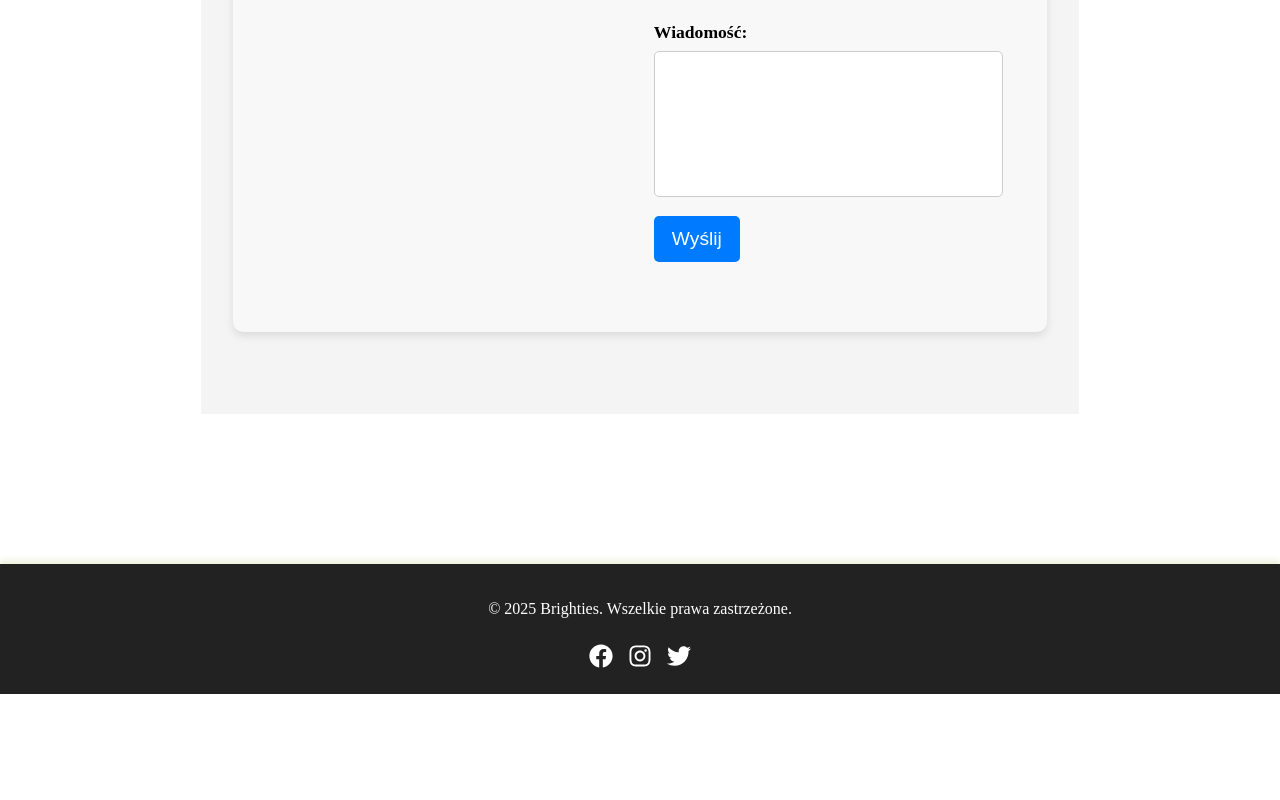
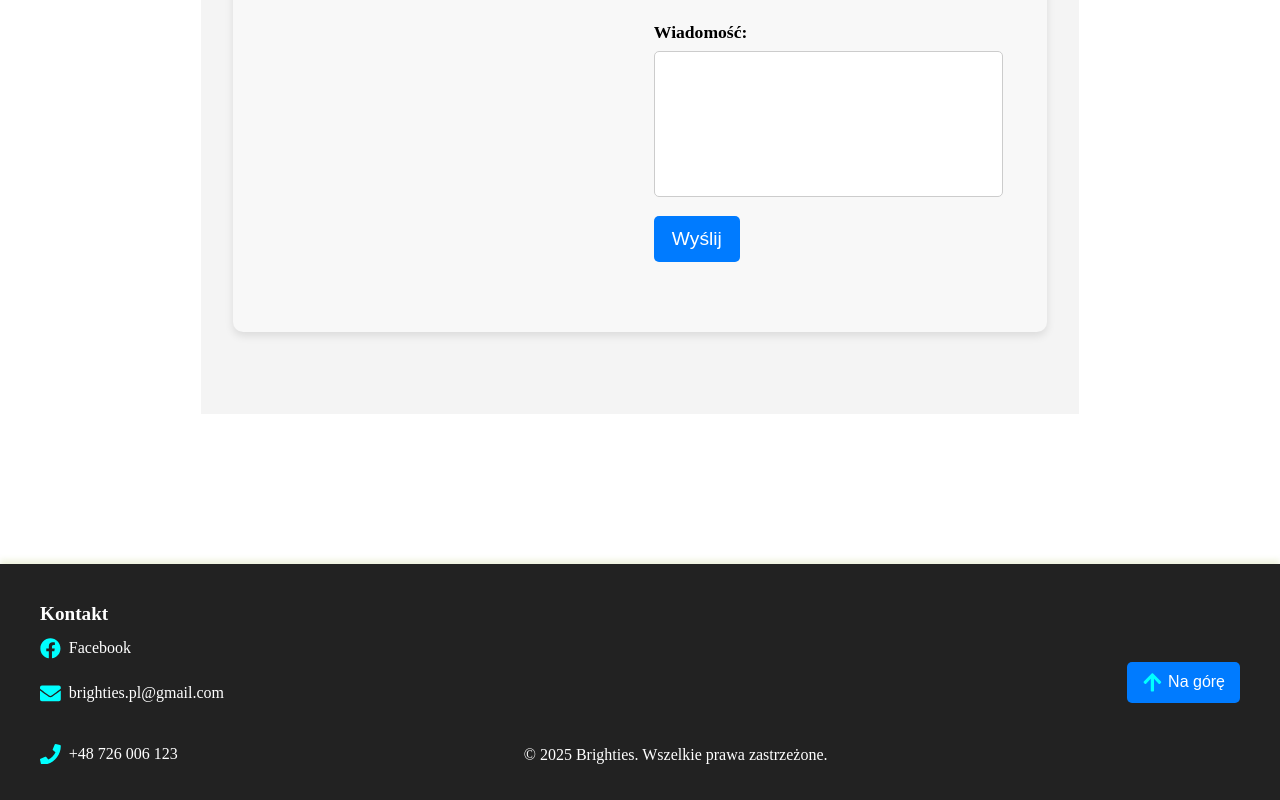
Before and after one commit to Bartek1568/FrontEnd_Brighties, a React (Vite) app: page /contact in a window 1280 px wide. Shown: the part 569-1369 px from the top of the page. Before the commit the page ends 1263 px from the top, so only its background shows below. Built offline with nearby package versions, Linux system fonts and the light colour scheme.

Commit message:
Redesigned footer

```diff
--- a/src/components/Footer/Footer.css
+++ b/src/components/Footer/Footer.css
@@ -20,7 +20,6 @@ main {
 .footer {
     background: #222;
     color: white;
-    text-align: center;
     padding: 20px 0;
     box-shadow: 0 -4px 6px rgba(172, 191, 86, 0.2);
     width: 100%;
@@ -28,28 +27,99 @@ main {
     bottom: 0;
 }
 
+/* Kontener stopki - flexbox dla lepszego układu */
 .footer-container {
     display: flex;
-    flex-direction: column;
+    justify-content: space-between;
     align-items: center;
-    gap: 10px;
+    max-width: 1200px;
+    margin: 0 auto;
+    padding: 0 20px;
 }
 
+/* Sekcja kontaktowa po lewej */
+.footer-info {
+    display: flex;
+    flex-direction: column;
+    align-items: flex-start;
+    gap: 8px;
+    color: white;
+}
+
+/* Nagłówek kontaktu */
+.footer-title {
+    font-size: 1.2rem;
+    font-weight: bold;
+    margin-bottom: 5px;
+}
+
+/* Stylizacja linków i tekstu w sekcji kontaktowej */
+.footer-info a, .footer-info p {
+    color: white;
+    text-decoration: none;
+    font-size: 1rem;
+    display: flex;
+    align-items: center;
+    gap: 8px;
+}
+
+.footer-info a:hover {
+    text-decoration: underline;
+    color: cyan;
+}
+
+/* Środkowa sekcja z tekstem */
 .footer-text {
     font-size: 1rem;
+    text-align: center;
+    align-self: flex-end; /* Przesunięcie na dół */
+    margin-top: auto; /* Zapewnia, że treść jest na dole */
+    flex: 1;
 }
 
-.footer-socials {
+/* Przycisk przewijania na górę po prawej */
+.scroll-top {
+    background: #007bff;
+    color: white;
+    border: none;
+    padding: 10px 15px;
+    font-size: 1rem;
+    border-radius: 5px;
+    cursor: pointer;
     display: flex;
-    gap: 15px;
+    align-items: center;
+    gap: 5px;
+    transition: 0.3s;
 }
 
-.footer-socials a {
-    color: white;
-    font-size: 1.5rem;
-    transition: color 0.3s ease-in-out;
+.scroll-top:hover {
+    background: #0056b3;
 }
 
-.footer-socials a:hover {
+/* Ikony */
+.icon {
+    font-size: 1.3rem;
     color: cyan;
 }
+
+/* Responsywność */
+@media (max-width: 768px) {
+    .footer-container {
+        flex-direction: column;
+        align-items: center;
+        gap: 15px;
+        text-align: center;
+    }
+
+    .footer-info {
+        align-items: center;
+    }
+
+    .footer-text {
+        order: 2;
+    }
+
+    .scroll-top {
+        order: 3;
+    }
+}
--- a/src/components/Footer/Footer.jsx
+++ b/src/components/Footer/Footer.jsx
@@ -1,22 +1,33 @@
 import "./Footer.css";
-import { FaFacebook, FaInstagram, FaTwitter } from "react-icons/fa";
+import { FaFacebook, FaEnvelope, FaPhone, FaArrowUp } from "react-icons/fa";
 
 export default function Footer() {
+    const scrollToTop = () => {
+        window.scrollTo({ top: 0, behavior: "smooth" });
+    };
+
     return (
         <footer className="footer">
             <div className="footer-container">
+                {/* Sekcja kontaktowa po lewej */}
+                <div className="footer-info">
+                    <h3 className="footer-title">Kontakt</h3>
+                    <a href="https://facebook.com" target="_blank" rel="noopener noreferrer">
+                        <FaFacebook className="icon" /> Facebook
+                    </a>
+                    <p><FaEnvelope className="icon" /> brighties.pl@gmail.com
+                    </p>
+                    <p><FaPhone className="icon" /> +48 726 006 123
+                    </p>
+                </div>
+
+                {/* Sekcja copyright na środku */}
                 <p className="footer-text">© 2025 Brighties. Wszelkie prawa zastrzeżone.</p>
-                <div className="footer-socials">
-                    <a href="https://facebook.com" target="_blank" rel="noopener noreferrer">
-                        <FaFacebook />
-                    </a>
-                    <a href="https://instagram.com" target="_blank" rel="noopener noreferrer">
-                        <FaInstagram />
-                    </a>
-                    <a href="https://twitter.com" target="_blank" rel="noopener noreferrer">
-                        <FaTwitter />
-                    </a>
-                </div>
+
+                {/* Przycisk powrotu na górę po prawej */}
+                <button className="scroll-top" onClick={scrollToTop}>
+                    <FaArrowUp className="icon" /> Na górę
+                </button>
             </div>
         </footer>
     );
```
